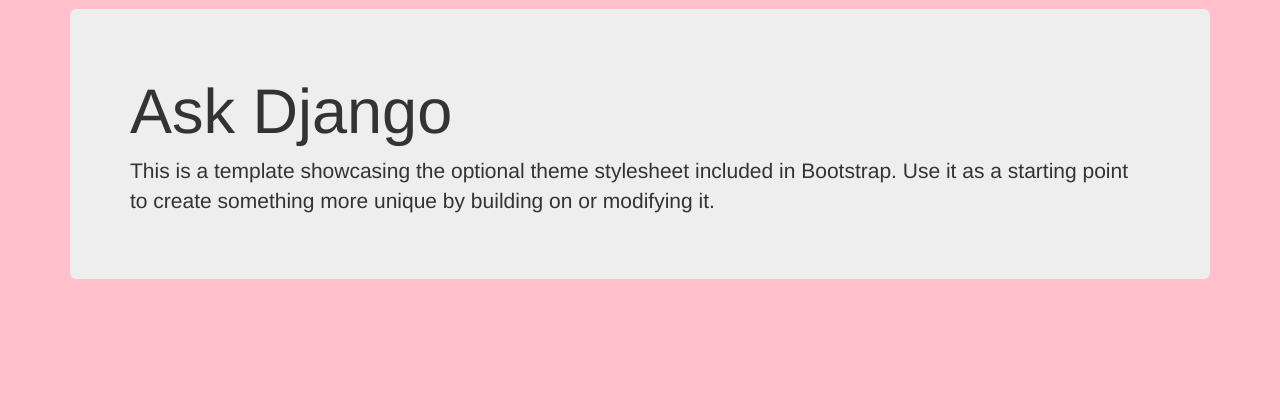
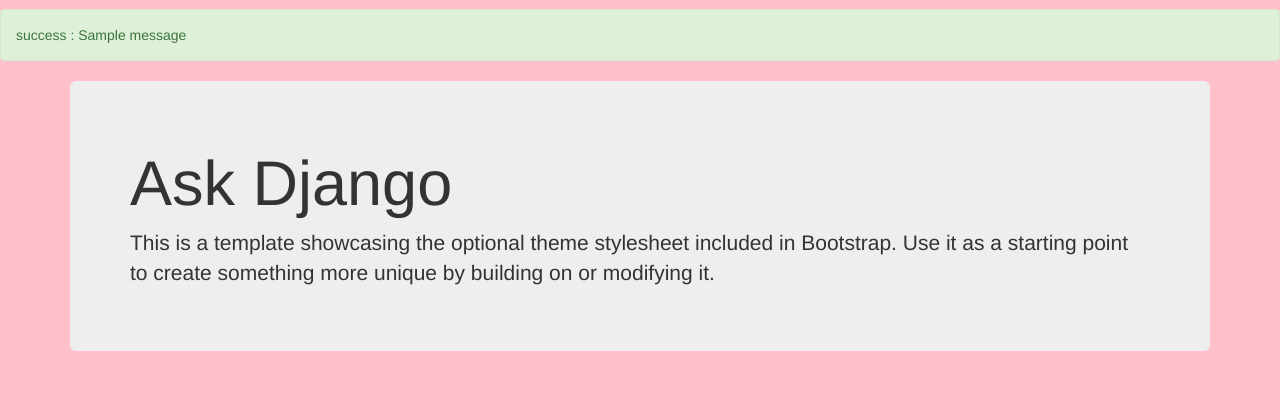
Before and after one commit to CodingSta/askdjango-4th, a Django app: template blog/templates/blog/index.html in a window 1280 px wide. Shown: the part 51-471 px from the top of the page. Run offline with Django 3.2, Linux system fonts and the light colour scheme; the template is opened without the code that fills it, so the values that code supplies are empty; tables that the repository leaves empty hold one stand-in row (values such as "Sample post"); one stand-in notice (Sample message) is shown; some libraries are stand-ins or nearby versions.

Commit message:
blog/base.html 부모 템플릿에 messages 출력 설정

```diff
--- /dev/null
+++ b/blog/templates/blog/base.html
@@ -0,0 +1,64 @@
+{% load staticfiles %}<!doctype html>
+<html>
+<head>
+<meta charset="utf-8" />
+<meta name="viewport" content="width=device-width,initial-scale=1.0,minimum-scale=1.0,maximum-scale=1.0,user-scalable=no" />
+<title>Ask Django Blog</title>
+<link rel="stylesheet" href="{% static "bootstrap/3.3.6/css/bootstrap.min.css" %}" />
+<link rel="stylesheet" href="{% static "blog/main.css" %}" />
+<style>
+body {
+    padding-top: 60px;
+}
+
+html {
+  position: relative;
+  min-height: 100%;
+}
+
+body {
+  margin-bottom: 60px;
+}
+
+.footer {
+  position: absolute;
+  bottom: 0;
+  width: 100%;
+  height: 60px;
+  background-color: #f5f5f5;
+}
+</style>
+</head>
+<body>
+
+<div class="navbar navbar-inverse navbar-fixed-top">
+    <div class="container">
+        <div class="navbar-header">
+            <a class="navbar-brand" href="#">Ask Django</a>
+        </div>
+    </div>
+</div>
+
+{% if messages %}
+    <div id="messages">
+        {% for message in messages %}
+            <div class="alert alert-{{ message.tags }}">
+                {{ message.tags }} :
+                {{ message }}
+            </div>
+            <!-- <script>toaste("{{ message }}", "{{ message.tags }}");</script> -->
+        {% endfor %}
+    </div>
+{% endif %}
+
+{% block content %}
+{% endblock %}
+
+<div class="footer">
+    <div class="container">
+        <p class="text-muted">Place sticky footer content here.</p>
+    </div>
+</div>
+
+</body>
+</html>
--- a/blog/templates/blog/index.html
+++ b/blog/templates/blog/index.html
@@ -1,56 +1,10 @@
-{% load staticfiles %}<!doctype html>
-<html>
-<head>
-<meta charset="utf-8" />
-<meta name="viewport" content="width=device-width,initial-scale=1.0,minimum-scale=1.0,maximum-scale=1.0,user-scalable=no" />
-<title>Ask Django Blog</title>
-<link rel="stylesheet" href="{% static "bootstrap/3.3.6/css/bootstrap.min.css" %}" />
-<link rel="stylesheet" href="{% static "blog/main.css" %}" />
-<style>
-body {
-    padding-top: 60px;
-}
+{% extends "blog/base.html" %}
 
-html {
-  position: relative;
-  min-height: 100%;
-}
-
-body {
-  margin-bottom: 60px;
-}
-
-.footer {
-  position: absolute;
-  bottom: 0;
-  width: 100%;
-  height: 60px;
-  background-color: #f5f5f5;
-}
-</style>
-</head>
-<body>
-
-<div class="navbar navbar-inverse navbar-fixed-top">
+{% block content %}
     <div class="container">
-        <div class="navbar-header">
-            <a class="navbar-brand" href="#">Ask Django</a>
+        <div class="jumbotron">
+            <h1>Ask Django</h1>
+            <p>This is a template showcasing the optional theme stylesheet included in Bootstrap. Use it as a starting point to create something more unique by building on or modifying it.</p>
         </div>
     </div>
-</div>
-
-<div class="container">
-    <div class="jumbotron">
-        <h1>Ask Django</h1>
-        <p>This is a template showcasing the optional theme stylesheet included in Bootstrap. Use it as a starting point to create something more unique by building on or modifying it.</p>
-    </div>
-</div>
-
-<div class="footer">
-    <div class="container">
-        <p class="text-muted">Place sticky footer content here.</p>
-    </div>
-</div>
-
-</body>
-</html>
+{% endblock %}
--- a/blog/views.py
+++ b/blog/views.py
@@ -1,3 +1,4 @@
+from django.contrib import messages
 from django.http import HttpResponse
 from django.shortcuts import redirect, render
 from django.views.generic import TemplateView
@@ -6,7 +7,7 @@
 
 
 def index(request):
-    return render(request, 'blog/index.jinja2')
+    return render(request, 'blog/index.html')
 
 
 index2 = TemplateView.as_view(template_name='blog/index.html')
@@ -32,6 +33,7 @@
             post = form.save(commit=False)  # ModelForm 에서만 지원되는 함수
             post.title = 'auto title'
             post.save()
+            messages.success(request, '포스팅을 저장했습니다.')
             return redirect('blog:index')
     else:
         form = PostModelForm()
```
